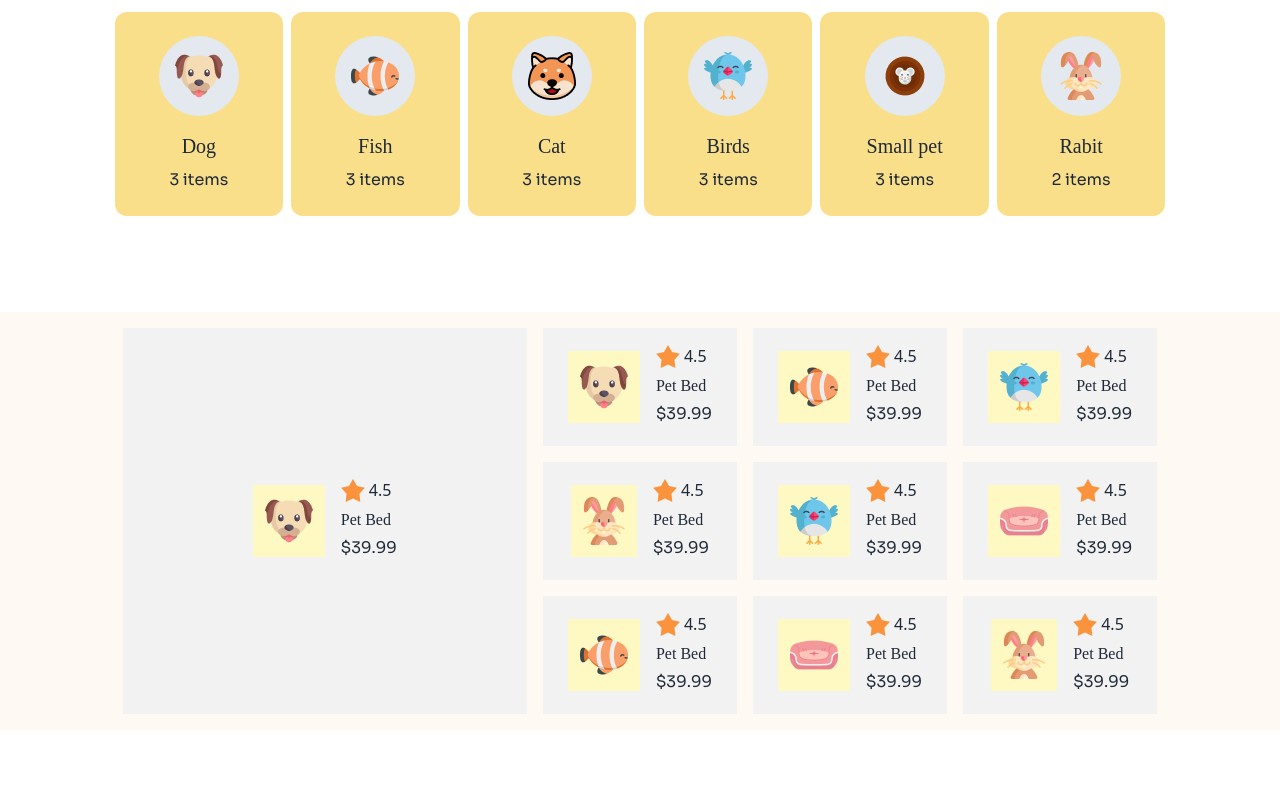
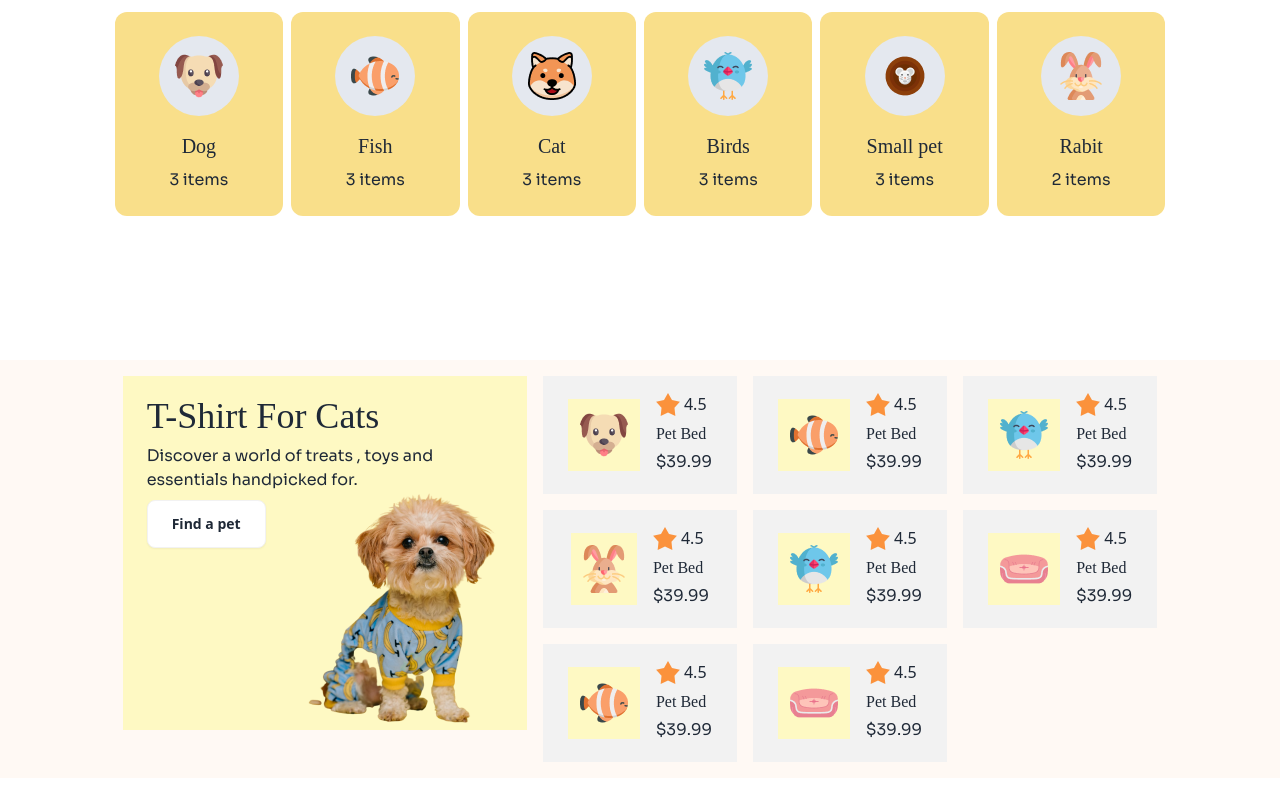
Before and after one commit to naeem-web84/Naeem-A3-0001, a plain HTML site: page index.html in a window 1280 px wide. Shown: the part 917-1717 px from the top of the page. Before the commit the page ends 1647 px from the top, so only its background shows below. Drawn offline with nearby package versions, Linux system fonts and the light colour scheme; a web font is replaced by a local one.

Commit message:
commiting trending pet section

```diff
--- a/index.html
+++ b/index.html
@@ -202,22 +202,19 @@
     </section>
 
     <!-- trending pets -->
-    <section class="bg-[#FFF9F4]">
+    <section class="bg-[#FFF9F4] mt-36 mb-24">
       <!-- main container -->
-      <div class="lg:w-10/12 w-11/12 mx-auto grid grid-cols-5 grid-rows-3 p-4 gap-4 ">
+      <div class="lg:w-10/12 w-11/12 mx-auto grid grid-cols-2 lg:grid-cols-5 lg:grid-rows-3 p-4 gap-4 ">
         <!-- first div -->
-        <div class="hero bg-base-200 col-span-2 row-span-3">
-          <div class="hero-content flex-col lg:flex-row">
-            <div class="bg-yellow-100 p-3"><img src="./c1-assets/dog-cartoon.png" alt=""></div>
+        <div class="hero bg-yellow-100 col-span-2 row-span-3 relative mb-8">
+          <div class="absolute lg:absolute md:absolute top-5 left-6 space-y-2">
+            <h1 class="heading-font text-4xl">T-Shirt For Cats</h1>
+            <p class="sora">Discover a world of treats , toys and <br> essentials handpicked for.</p>
             <div>
-              <div class="rating space-x-1">
-                <input type="radio" name="rating-2" class="mask mask-star-2 bg-orange-400" />
-                <span>4.5</span>
-              </div>
-              <h1 class="heading-font">Pet Bed</h1>
-              <p class="py-1 sora"> $39.99</p>
+              <button class="btn bg-white px-6 py-3">Find a pet</button>
             </div>
           </div>
+          <img class="absolute bottom-0 right-0" src="./c1-assets/cute-pet-small.png" alt="">
         </div>
         <!-- second div -->
         <div class="hero bg-base-200">
@@ -338,21 +335,6 @@
           </div>
         </div>
 
-        <!-- tenth div -->
-        <div class="hero bg-base-200">
-          <div class="hero-content flex-col lg:flex-row">
-            <div class="bg-yellow-100 p-3"><img src="./c1-assets/rabbit-cartoon.png" alt=""></div>
-            <div>
-              <div class="rating space-x-1">
-                <input type="radio" name="rating-2" class="mask mask-star-2 bg-orange-400" />
-                <span>4.5</span>
-              </div>
-              <h1 class="heading-font">Pet Bed</h1>
-              <p class="py-1 sora"> $39.99</p>
-            </div>
-          </div>
-        </div>
-
 
 
 
```
